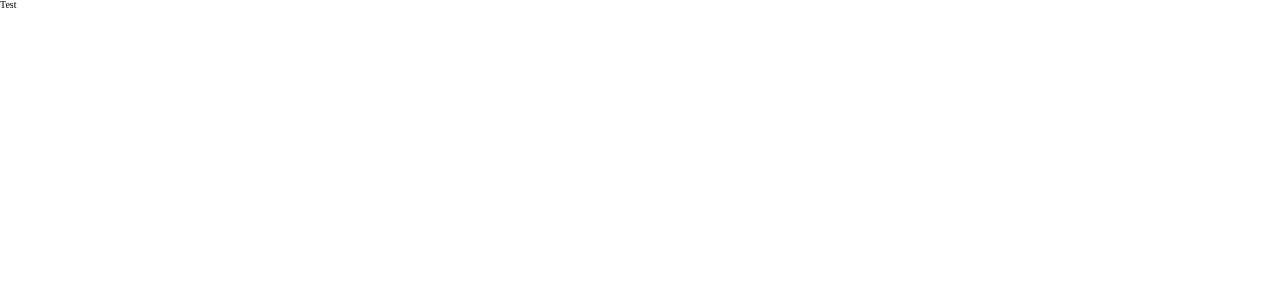
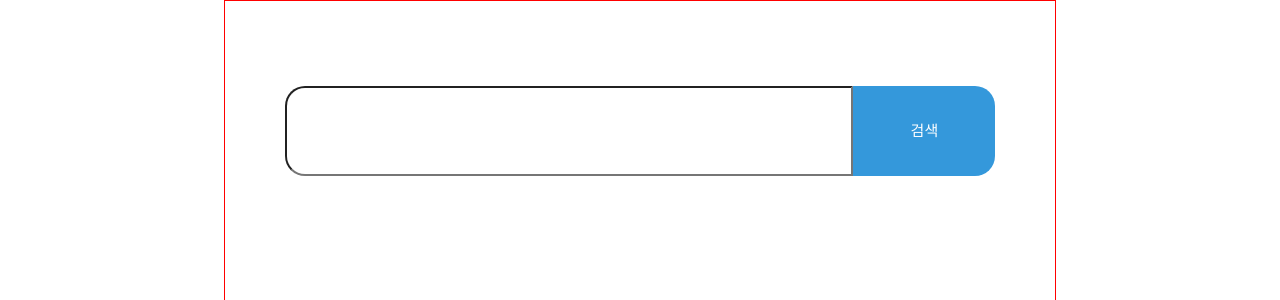
Before and after one commit to pre-on-boarding-team-10/pre-onboarding-7th-3-1-10, a React (Create React App) app: page / in a window 1280 px wide. Shown: the top 300 px of the page. Built offline with nearby package versions, Linux system fonts and the light colour scheme.

Commit message:
Feat: state 활용하여 로컬캐싱 구현(리팩토링 필수)

```diff
--- a/package.json
+++ b/package.json
@@ -3,20 +3,25 @@
   "version": "0.1.0",
   "private": true,
   "dependencies": {
+    "@reduxjs/toolkit": "^1.9.0",
     "@testing-library/jest-dom": "^5.16.5",
     "@testing-library/react": "^13.4.0",
     "@testing-library/user-event": "^13.5.0",
     "@types/axios": "^0.14.0",
     "@types/jest": "^27.5.2",
+    "@types/lodash": "^4.14.188",
     "@types/node": "^16.18.3",
     "@types/react": "^18.0.25",
     "@types/react-dom": "^18.0.8",
+    "@types/react-redux": "^7.1.24",
     "@types/styled-components": "^5.1.26",
     "axios": "^1.1.3",
     "react": "^18.2.0",
     "react-dom": "^18.2.0",
+    "react-redux": "^8.0.5",
     "react-router-dom": "^6.4.3",
     "react-scripts": "5.0.1",
+    "redux": "^4.2.0",
     "styled-components": "^5.3.6",
     "typescript": "^4.8.4",
     "web-vitals": "^2.1.4"
--- a/src/Test.tsx
+++ /dev/null
@@ -1,5 +0,0 @@
-const Test = (): JSX.Element => {
-  return <div>Test</div>;
-};
-
-export default Test;
--- /dev/null
+++ b/src/components/SearchBar.tsx
@@ -0,0 +1,120 @@
+import axios from 'axios';
+import { debounce } from 'lodash';
+import React, { useEffect, useMemo, useState } from 'react';
+import styled from 'styled-components';
+type ValusInerface = {
+  name: string;
+  list: testInterface[];
+};
+type testInterface = {
+  sickCd: string;
+  sickNm: string;
+};
+const SearchBar = () => {
+  const [isSearchValue, setIsSearchValue] = useState<string>('');
+  const [isSearchList, setIsSearchList] = useState<ValusInerface[]>([]);
+  const [isResponseList, setIsResponseList] = useState<testInterface[]>([]);
+  const searchChange = (e: React.ChangeEvent<HTMLInputElement>) => {
+    debounceOnChange(e.target.value);
+  };
+
+  const debounceOnChange = debounce(value => {
+    setIsSearchValue(value);
+    if (isSearchList.find(v => v.name === value)) {
+      console.log('haha');
+    } else if (value) {
+      axios
+        .get('http://localhost:4000/sick', {
+          params: {
+            sickNm_like: value,
+          },
+        })
+        .then(res => {
+          const testObj = {
+            name: value,
+            list: res.data,
+          };
+          setIsSearchList(prev => [...prev, testObj]);
+          setIsResponseList(res.data);
+          setIsSearchValue('');
+          console.log(res.data, '이거 통신 된거');
+        });
+    } else if (!value) {
+      setIsResponseList([]);
+    }
+  }, 500);
+
+  const testArr = isSearchList?.find(v => v.name === isSearchValue);
+  // const testArr2 = isResponseList?.find(v => v.name === isSearchValue);
+  console.log(testArr, '저장된 검색결과');
+  console.log(isResponseList, '통신되고 검색결과');
+  console.log(isSearchList);
+  return (
+    <MainBox>
+      <InputBox>
+        <input onChange={searchChange} />
+      </InputBox>
+      <BtnBox>
+        <button>검색</button>
+      </BtnBox>
+      <div>
+        {/* {testArr2?.list.map((i, idx) => (
+          <span key={idx}>{i.sickNm}</span>
+        ))} */}
+        {isResponseList.map((i, idx) => (
+          <span key={idx}>{i.sickNm}</span>
+        ))}
+      </div>
+      <div>
+        {testArr?.list.map((i, idx) => (
+          <span key={idx}>{i.sickNm}</span>
+        ))}
+      </div>
+    </MainBox>
+  );
+};
+
+const MainBox = styled.div`
+  width: 90%;
+  height: 100px;
+  margin-top: 50px;
+  display: flex;
+  /* flex-direction: column; */
+  justify-content: space-between;
+  align-items: center;
+`;
+
+const InputBox = styled.div`
+  width: 80%;
+  display: flex;
+  justify-content: center;
+  align-items: center;
+  input {
+    width: 100%;
+    height: 90px;
+    padding: 15px 10px;
+    font-size: 2.4rem;
+    border-top-left-radius: 20px;
+    border-bottom-left-radius: 20px;
+  }
+`;
+
+const BtnBox = styled.div`
+  width: 20%;
+  height: 90px;
+  display: flex;
+  justify-content: center;
+  align-items: center;
+  button {
+    width: 100%;
+    height: 100%;
+    border: none;
+    border-top-right-radius: 20px;
+    border-bottom-right-radius: 20px;
+    background-color: #3498db;
+    color: #fff;
+    font-size: 1.5rem;
+  }
+`;
+
+export default SearchBar;
--- a/src/index.tsx
+++ b/src/index.tsx
@@ -1,5 +1,8 @@
 import React from 'react';
 import ReactDOM from 'react-dom/client';
+import { Provider } from 'react-redux';
+import store from './redux/configStore';
+
 import Router from './router';
 import GlobalStyle from './styles/GlobalStyle';
 
@@ -9,7 +12,9 @@ const root = ReactDOM.createRoot(
 
 root.render(
   <React.Fragment>
-    <GlobalStyle />
-    <Router />
+    <Provider store={store}>
+      <GlobalStyle />
+      <Router />
+    </Provider>
   </React.Fragment>
 );
--- /dev/null
+++ b/src/page/Home.tsx
@@ -0,0 +1,24 @@
+import React from 'react';
+import styled from 'styled-components';
+import SearchBar from '../components/SearchBar';
+
+const Home = () => {
+  return (
+    <Wrap>
+      <SearchBar></SearchBar>
+    </Wrap>
+  );
+};
+
+const Wrap = styled.div`
+  width: 65%;
+  height: 100vh;
+  border: 1px solid red;
+  margin: auto;
+  display: flex;
+  justify-content: center;
+  padding: 30px 20px;
+  /* align-items: center; */
+`;
+
+export default Home;
--- /dev/null
+++ b/src/redux/configStore.ts
@@ -0,0 +1,8 @@
+import { configureStore } from '@reduxjs/toolkit';
+import searchSlice from './modules/searchSlice';
+
+const store = configureStore({
+  reducer: { loadSearch: searchSlice },
+});
+
+export default store;
--- /dev/null
+++ b/src/redux/modules/searchSlice.ts
@@ -0,0 +1,25 @@
+import { createSlice } from '@reduxjs/toolkit';
+
+const initialState = {
+  searchState: [],
+};
+
+export const setSearch = () => {
+  return function (dispatch: any) {
+    dispatch(loadSearch);
+  };
+};
+
+const searchSlice = createSlice({
+  name: 'search',
+  initialState: initialState,
+  reducers: {
+    loadSearch: (state, action) => {
+      state.searchState = action.payload;
+    },
+  },
+});
+
+export const { loadSearch } = searchSlice.actions;
+
+export default searchSlice.reducer;
--- a/src/router.tsx
+++ b/src/router.tsx
@@ -1,11 +1,11 @@
 import { BrowserRouter, Route, Routes } from 'react-router-dom';
-import Test from './Test';
+import Home from './page/Home';
 
 const router = () => {
   return (
     <BrowserRouter>
       <Routes>
-        <Route path="/" element={<Test />} />
+        <Route path="/" element={<Home />} />
       </Routes>
     </BrowserRouter>
   );
```
Also changed, not shown: 1 other file (tests, documents, lock files or other folders).
